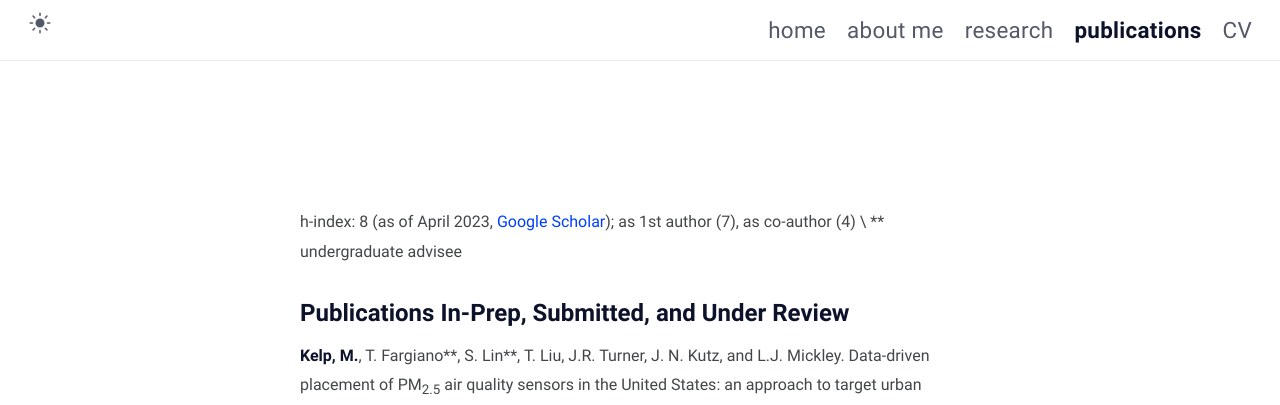
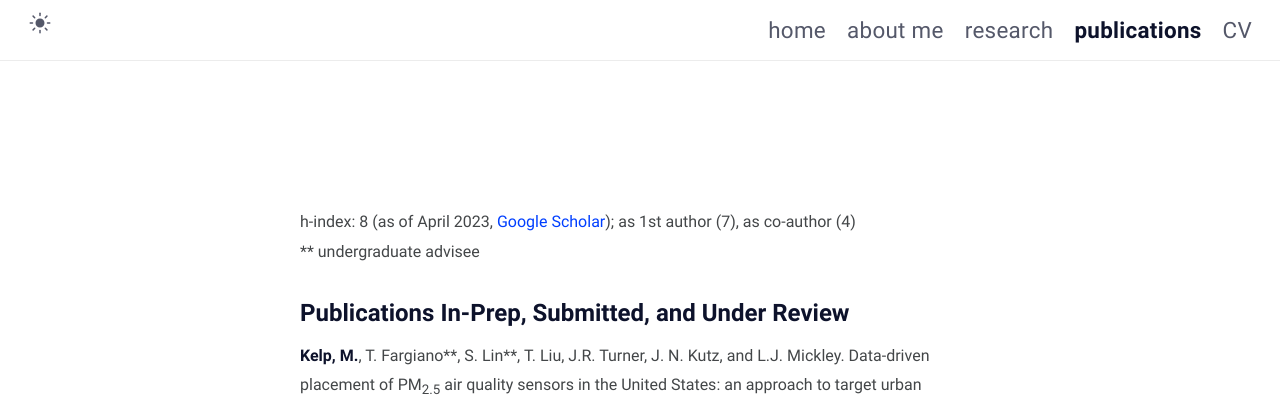
Before and after one commit to mkelp/mkelp.github.io, a Jekyll site: the page built from publications.md, in a window 1280 px wide and 900 px high. Shown: the top 405 px of the window. Built offline with Jekyll 4.4.1, drawn with Linux system fonts in a browser that asks for light colours.

Commit message:
june 16c

```diff
--- a/publications.md
+++ b/publications.md
@@ -7,7 +7,7 @@ comments: false
 ---
 
 h-index: 8 (as of April 2023, [Google Scholar](https://scholar.google.com/citations?user=jW7E7XAAAAAJ&hl=en)); as 1st author (7), as co-author (4)
-\\ \*\* undergraduate advisee
+<br /> \*\* undergraduate advisee
 
 <!-- ## Submitted and Under Review -->
 # Publications In-Prep, Submitted, and Under Review
```
